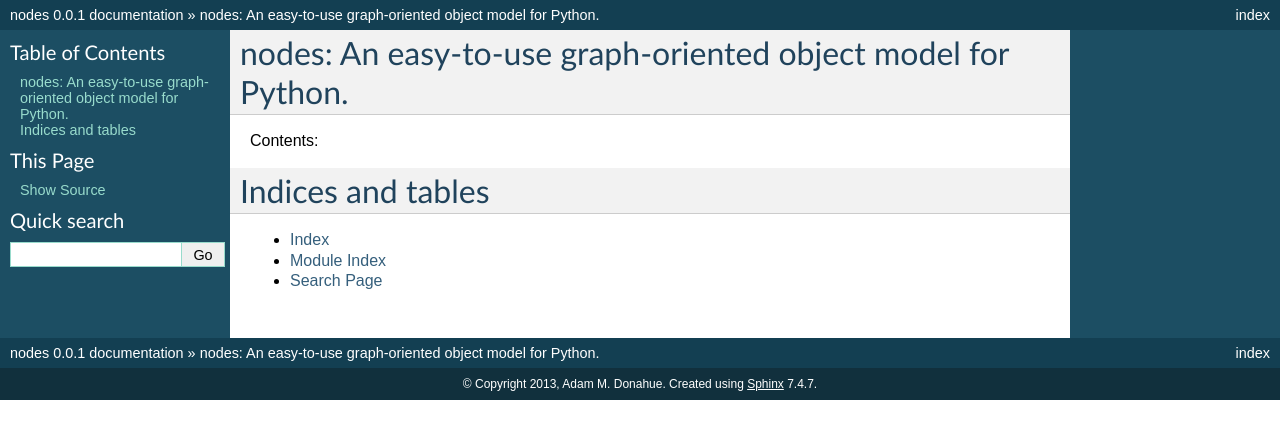
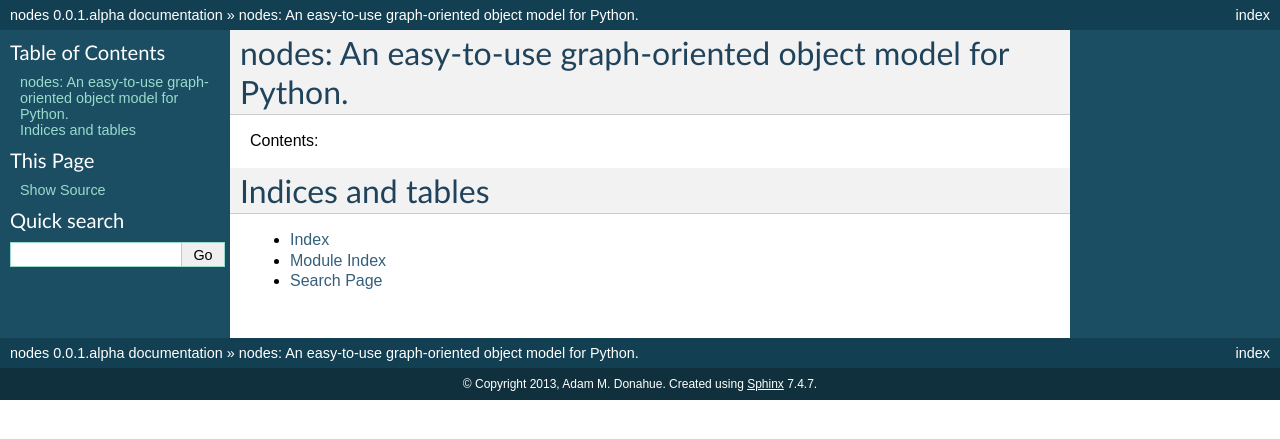
Before and after one commit to someahole/nodes, a Sphinx documentation site: the page built from docs/index.rst, in a window 1280 px wide. Shown: the top 439 px of the page. Built offline with Sphinx 7.4.7, drawn with Linux system fonts in a browser that asks for light colours; formulas are drawn with MathJax 3.

Commit message:
Updated version.

```diff
--- a/docs/conf.py
+++ b/docs/conf.py
@@ -48,9 +48,9 @@ copyright = u'2013, Adam M. Donahue'
 # built documents.
 #
 # The short X.Y version.
-version = '0.0.1'
+version = '0.0.1.alpha'
 # The full version, including alpha/beta/rc tags.
-release = '0.0.1'
+release = '0.0.1.alpha'
 
 # The language for content autogenerated by Sphinx. Refer to documentation
 # for a list of supported languages.
```
